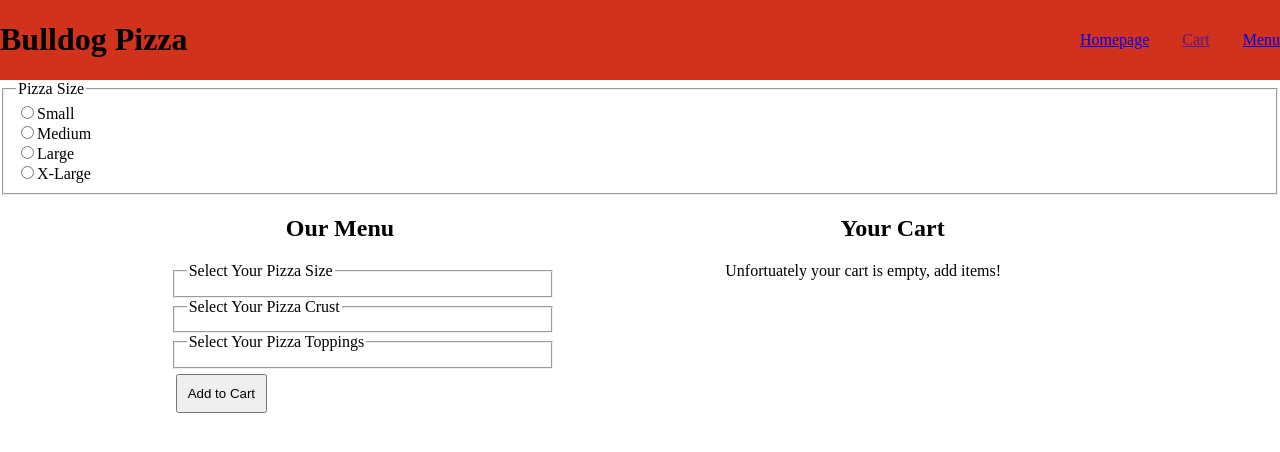
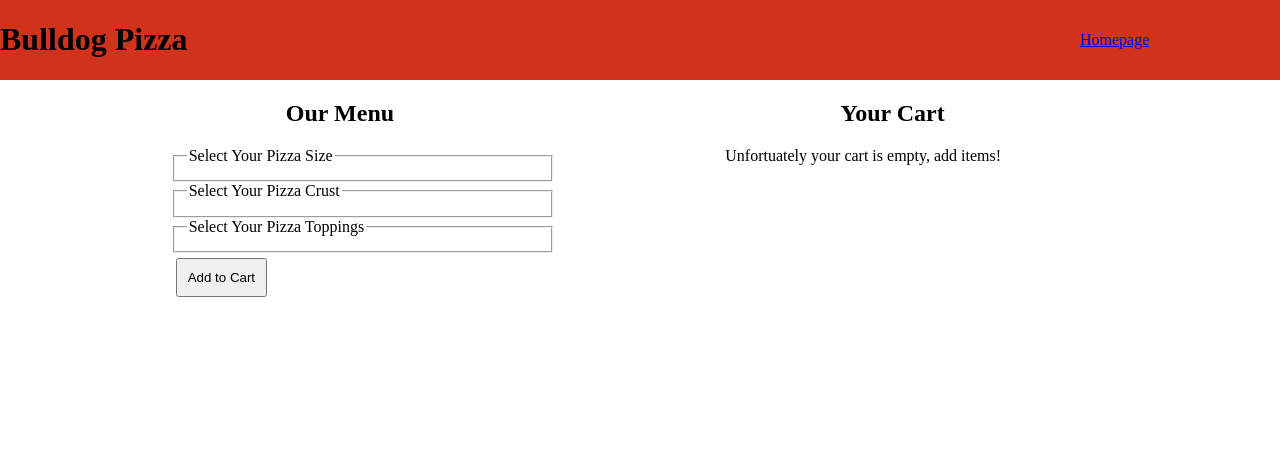
Before and after one commit to BenBowersJr/SoftwareProject, a Flask app: page /customer-menu in a window 1280 px wide. Shown: the top 452 px of the page. Run offline with Flask 2, Linux system fonts and the light colour scheme; data that the repository does not hold is empty; some libraries are stand-ins or nearby versions.

Commit message:
fixed links around the site

```diff
--- a/templates/base.html
+++ b/templates/base.html
@@ -14,8 +14,7 @@
     <nav>
       <ul>
         <li><a href="{{ url_for('homepage') }}">Homepage</a></li>
-        <li> <a href="">Cart</a></li>
-        <li> <a href="{{ url_for('menu') }}">Menu</a></li>
+        <li><a href="{{url_for('logout')}}"></a></li>
       </ul>
     </nav>
   </header>
--- a/templates/cmenu.html
+++ b/templates/cmenu.html
@@ -10,13 +10,6 @@
 <p>{{ message }}</p>
 {% endif %}
   <form action="" method="post">
-    <fieldset class="pizza-size">
-      <legend>Pizza Size</legend>
-      <label><input type="radio" name="pizza-size" value="small">Small</label>
-      <label><input type="radio" name="pizza-size" value="medium">Medium</label>
-      <label><input type="radio" name="pizza-size" value="large">Large</label>
-      <label><input type="radio" name="pizza-size" value="x-large">X-Large</label>
-    </fieldset>
   <div class="complete-menu">
     <div class="menu">
       <h2>Our Menu</h2>
--- a/templates/login.html
+++ b/templates/login.html
@@ -21,9 +21,7 @@
 
     <nav>
       <ul>
-        <li><a href="http://localhost:5000/">Homepage</a></li>
-        <li> <a href="">Menu</a></li>
-        <li> <a href="">Cart</a></li>
+        <li><a href="{{url_for('homepage')}}">Homepage</a></li>
       </ul>
     </nav>
   </header>
--- a/templates/register.html
+++ b/templates/register.html
@@ -21,9 +21,7 @@
 
     <nav>
       <ul>
-        <li><a href="http://localhost:5000/">Homepage</a></li>
-        <li> <a href="">Menu</a></li>
-        <li> <a href="">Cart</a></li>
+        <li><a href="{{url_for('homepage')}}">Homepage</a></li>
       </ul>
     </nav>
   </header>
--- a/templates/work-menu.html
+++ b/templates/work-menu.html
@@ -13,12 +13,12 @@
           {% if message %}
           <p>{{ message }}</p>
           {% endif %}
-          <a href="http://localhost:5000/">Logout</a>
+          <a href="{{url_for('logout')}}">Logout</a>
 
       </header>
       <aside>
-         <a class="side" href="http://localhost:5000/work-orders">Orders</a>
-         <a class="side" href="http://localhost:5000/work-menu">Menu</a>
+         <a class="side" href="{{url_for('workOrder')}}">Orders</a>
+         <a class="side" href="{{url_for('menu')}}">Menu</a>
          <a class="side" href="#">Pay Stub</a>
          <a class="side" href="#">Messages</a>
          <a class="side" href="#">Time Off</a>
--- a/templates/work-orders.html
+++ b/templates/work-orders.html
@@ -11,11 +11,11 @@
       <header>
           <h1>717.000.0000</h1>
           <h1>Bulldog's Pizza</h1>
-          <a href="http://localhost:5000/">Logout</a>
+          <a href="{{url_for('logout')}}">Logout</a>
       </header>
       <aside>
-          <a class="side" href="http://localhost:5000/work-orders">Orders</a>
-          <a class="side" href="http://localhost:5000/work-menu">Menu</a>
+          <a class="side" href="{{url_for('workOrder')}}">Orders</a>
+          <a class="side" href="{{url_for('menu')}}">Menu</a>
           <a class="side" href="#">Pay Stub</a>
           <a class="side" href="#">Messages</a>
           <a class="side" href="#">Time Off</a>
```
Also changed, not shown: templates/homepage.html (+3 -4 lines).
